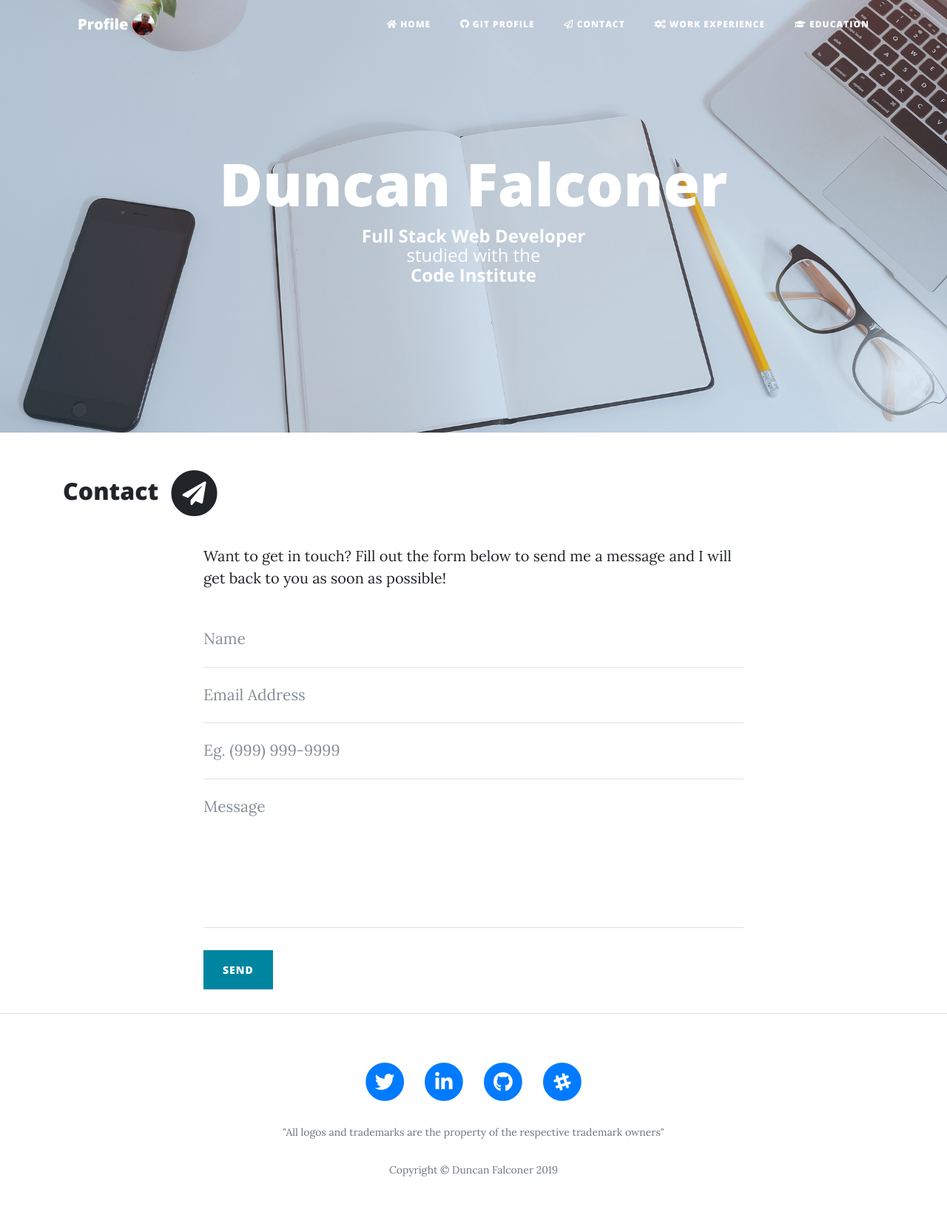
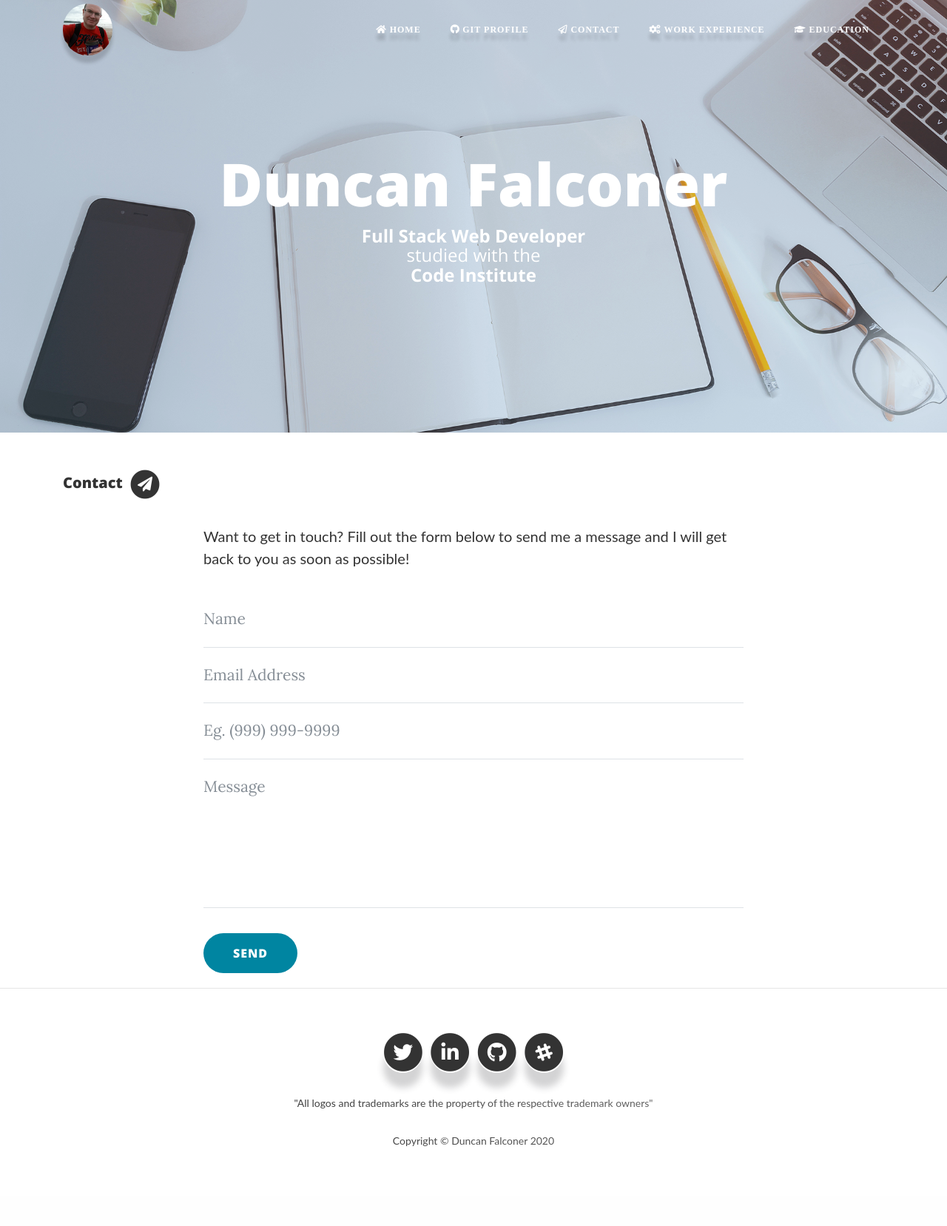
Before and after one commit to ddeveloper72/personal-profile, a Flask app: page /contact in a window 1280 px wide. Shown: the whole page at 74% size. After the commit the page ends 1550 px from the top, so only its background shows below. Run offline with Flask 2, Linux system fonts and the light colour scheme; some libraries are stand-ins or nearby versions.

Commit message:
Updated base template to include new css classes

```diff
--- a/templates/base.html
+++ b/templates/base.html
@@ -1,5 +1,6 @@
 <!DOCTYPE html>
 <html>
+
 <head>
   <title>Profile</title>
   <meta charset="utf-8">
@@ -12,54 +13,63 @@
   <link rel="stylesheet" href="{{ url_for('static', filename='vendor/bootstrap/css/bootstrap.css')}}" type="text/css" />
 
   <!-- Custom fonts for this template -->
-    <link rel="stylesheet" href="https://use.fontawesome.com/releases/v5.6.3/css/all.css" integrity="sha384-UHRtZLI+pbxtHCWp1t77Bi1L4ZtiqrqD80Kn4Z8NTSRyMA2Fd33n5dQ8lWUE00s/" crossorigin="anonymous">
-    <link href='https://fonts.googleapis.com/css?family=Lora:400,700,400italic,700italic' rel='stylesheet' type='text/css'>
-    <link href='https://fonts.googleapis.com/css?family=Open+Sans:300italic,400italic,600italic,700italic,800italic,400,300,600,700,800' rel='stylesheet' type='text/css'>
+  <link rel="stylesheet" href="https://use.fontawesome.com/releases/v5.6.3/css/all.css"
+    integrity="sha384-UHRtZLI+pbxtHCWp1t77Bi1L4ZtiqrqD80Kn4Z8NTSRyMA2Fd33n5dQ8lWUE00s/" crossorigin="anonymous">
+  <link href='https://fonts.googleapis.com/css?family=Lora:400,700,400italic,700italic' rel='stylesheet'
+    type='text/css'>
+  <link
+    href='https://fonts.googleapis.com/css?family=Open+Sans:300italic,400italic,600italic,700italic,800italic,400,300,600,700,800'
+    rel='stylesheet' type='text/css'>
 
 
   <!-- Custom styles for this template -->
   <link href="{{ url_for('static', filename='css/clean-blog.css')}}" rel="stylesheet">
   <link href="{{ url_for('static', filename='css/github-styles.css')}}" rel="stylesheet">
-    <link href="{{ url_for('static', filename='css/styles.css')}}" rel="stylesheet">
-    <link rel="shortcut icon" type="image/png" href="{{ url_for('static', filename='img/favicon.png')}}"/>
+  <link href="{{ url_for('static', filename='css/main.css')}}" rel="stylesheet">
+  <link rel="shortcut icon" type="image/png" href="{{ url_for('static', filename='img/favicon.png')}}" />
 
   <script src="https://ajax.googleapis.com/ajax/libs/jquery/3.2.1/jquery.min.js"></script>
   <script type="text/javascript" src="{{ url_for('static', filename='js/github-informaion.js')}}"></script>
   <script type="text/javascript" src="https://cdn.emailjs.com/dist/email.min.js"></script>
   <script type="text/javascript">
-      (function() {
+    (function () {
       emailjs.init("user_otJXtwN3f0lIaupelyNZO");
     })();
   </script>
 
 </head>
+
 <body>
   <!-- Navigation -->
-    <nav class="navbar navbar-expand-lg navbar-light fixed-top" id="mainNav">
+  <nav class="navigation navbar navbar-expand-lg navbar-light fixed-top" id="mainNav">
     <div class="container">
-        <a class="navbar-brand" href="{{url_for('index')}}">Profile
-        <img src="{{ url_for('static', filename='img/profile-image.jpg')}}" width="30" height="30" class="d-inline-block align-top profile_photo" alt="Profile">
-        </a>
-        <button class="navbar-toggler navbar-toggler-right" type="button" data-toggle="collapse" data-target="#navbarResponsive" aria-controls="navbarResponsive" aria-expanded="false" aria-label="Toggle navigation">
+        <img src="{{ url_for('static', filename='img/profile-image.jpg')}}" class="navigation__profile-pic navbar"
+          alt="Profile Photo">
+      <button class="navbar-toggler navbar-toggler-right navigation__button" type="button" data-toggle="collapse"
+        data-target="#navbarResponsive" aria-controls="navbarResponsive" aria-expanded="false"
+        aria-label="Toggle navigation">
         Menu
         <i class="fa fa-bars"></i>
       </button>
       <div class="collapse navbar-collapse" id="navbarResponsive">
-          <ul class="navbar-nav ml-auto">
-            <li class="nav-item">
-              <a class="nav-link" href="{{url_for('index')}}"><i class="fas fa-home"></i> Home</a>
+        <ul class="navbar-nav ml-auto navigation__list">
+          <li class="navigation__item nav-item">
+            <a class="nav-link" href="{{url_for('index')}}"><span class="navigation__item-link-1 fas fa-home"> Home</span></a>
           </li>
-            <li class="nav-item">
-                <a class="nav-link" href="{{url_for('git')}}"><i class="fab fa-github"></i> Git Profile</a>
+          <li class="navigation__item nav-item">
+            <a class="nav-link" href="{{url_for('git')}}"><span class=""><i class="navigation__item-link-1 fab fa-github"> Git Profile</i></span></a>
           </li>
-            <li class="nav-item">
-              <a class="nav-link" href="{{url_for('contact')}}"><i class="far fa-paper-plane"></i> Contact</a>
+          <li class="navigation__item nav-item">
+            <a class="nav-link" href="{{url_for('contact')}}"><span class=""><i class="navigation__item-link-1 far fa-paper-plane"><strong> Contact</strong></i></span>
+             </a>
           </li>
-            <li class="nav-item">
-                <a class="nav-link" href="{{url_for('work')}}"><i class="fas fa-cogs"></i> Work Experience</a>
+          <li class="navigation__item nav-item">
+            <a class="nav-link" href="{{url_for('work')}}"><span class=""><i class="navigation__item-link-1 fas fa-cogs"> Work Experience</i></span>
+              </a>
           </li>
-              <li class="nav-item">
-                <a class="nav-link" href="{{url_for('education')}}"><i class="fas fa-graduation-cap"></i> Education</a>
+          <li class="navigation__item nav-item">
+            <a class="nav-link" href="{{url_for('education')}}"><span class=""></span><i class="navigation__item-link-1 fas fa-graduation-cap"> Education</i></span>
+            </a>
           </li>
         </ul>
       </div>
@@ -74,7 +84,8 @@
         <div class="col-lg-8 col-md-10 mx-auto">
           <div class="site-heading">
             <h1>Duncan Falconer</h1>
-              <span class="subheading"><strong>Full Stack Web Developer</strong><br> studied with the<br><strong>Code Institute</strong></span>
+            <span class="subheading"><strong>Full Stack Web Developer</strong><br> studied with the<br><strong>Code
+                Institute</strong></span>
           </div>
         </div>
       </div>
@@ -90,47 +101,49 @@
   <hr>
 
   <!-- Footer -->
-    <footer>
+  <footer class="footer">
     <div class="container">
       <div class="row">
         <div class="col-lg-8 col-md-10 mx-auto">
-            <ul class="list-inline text-center">
-              <li class="list-inline-item">
+          <ul class="list-inline text-center footer__list">
+            <li class="list-inline-item  footer__item">
               <a href="https://twitter.com/DGFalconer" target="_blank">
                 <span class="fa-stack fa-lg">
                   <i class="fa fa-circle fa-stack-2x"></i>
-                    <i class="fab fa-twitter fa-stack-1x fa-inverse"></i>
+                  <i class="footer__link fab fa-twitter fa-stack-1x fa-inverse"></i>
                 </span>
               </a>
             </li>
-              <li class="list-inline-item">
+            <li class="list-inline-item footer__item">
               <a href="https://www.linkedin.com/in/duncanfalconer/" target="_blank">
                 <span class="fa-stack fa-lg">
                   <i class="fas fa-circle fa-stack-2x"></i>
-                    <i class="fab fa-linkedin-in fa-stack-1x fa-inverse"></i>
+                  <i class="footer__link fab fa-linkedin-in fa-stack-1x fa-inverse"></i>
                 </span>
               </a>
             </li>
-              <li class="list-inline-item">
+            <li class="list-inline-item footer__item">
               <a href="https://github.com/ddeveloper72" target="_blank">
                 <span class="fa-stack fa-lg">
                   <i class="fa fa-circle fa-stack-2x"></i>
-                    <i class="fab fa-github fa-stack-1x fa-inverse"></i>
+                  <i class="footer__link fab fa-github fa-stack-1x fa-inverse"></i>
                 </span>
               </a>
             </li>
-              <li class="list-inline-item">
+            <li class="list-inline-item footer__item">
               <a href="https://code-institute-room.slack.com/home" target="_blank">
                 <span class="fa-stack fa-lg">
                   <i class="fa fa-circle fa-stack-2x"></i>
-                    <i class="fab fa-slack-hash fa-stack-1x fa-inverse"></i>
+                  <i class="footer__link fab fa-slack-hash fa-stack-1x fa-inverse"></i>
                 </span>
               </a>
             </li>
           </ul>
 
-            <p class="copyright text-muted">"All logos and trademarks are the property of the respective trademark owners"</p>
-            <p class="copyright text-muted">Copyright &copy; Duncan Falconer 2019</p>
+          <p class="copyright footer__copyright">"All logos and trademarks are the property of the respective trademark
+            owners"
+          </p>
+          <p class="copyright footer__copyright">Copyright &copy; Duncan Falconer 2020</p>
         </div>
       </div>
     </div>
@@ -147,4 +160,5 @@
   <script src="{{ url_for('static', filename='js/sendEmail.js')}}"></script>
   <script src="{{ url_for('static', filename='js/main.js')}}"></script>
 </body>
+
 </html>
```
Lines whose indentation alone changed are shown as unchanged.
